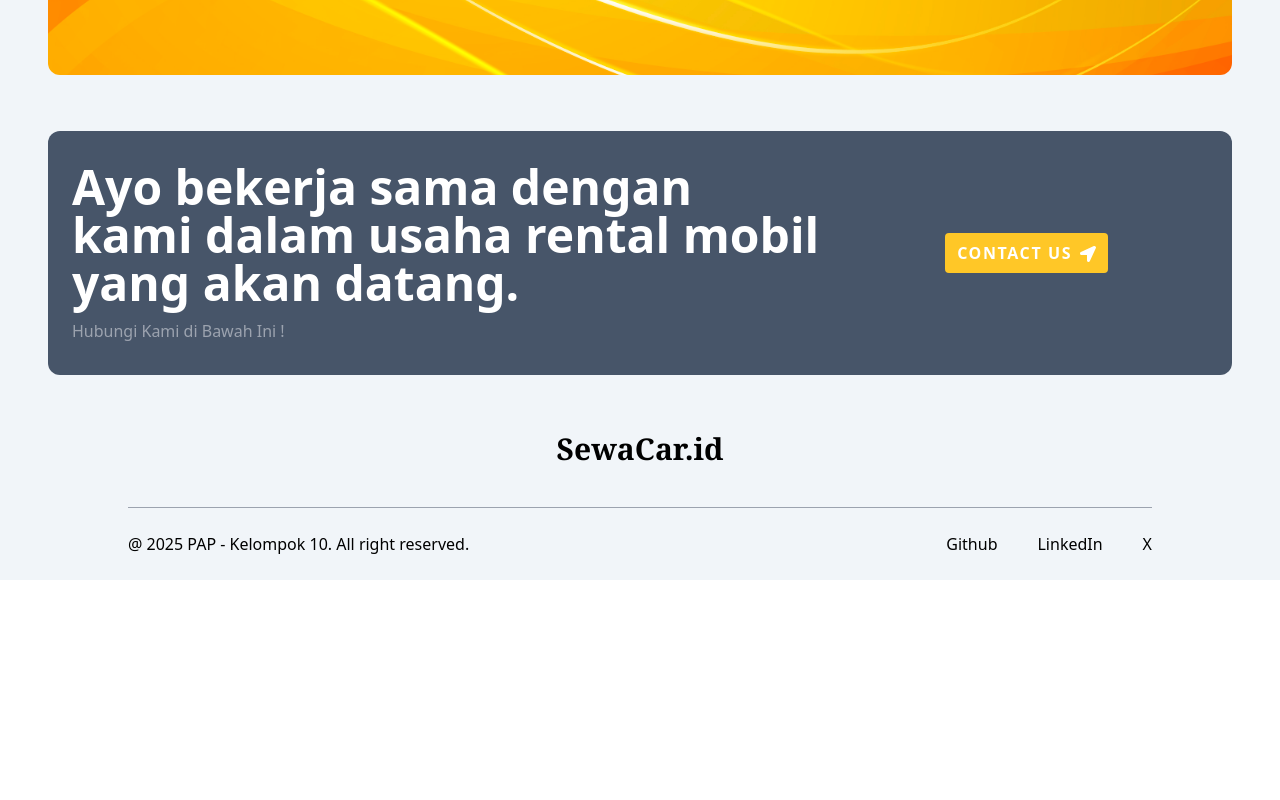
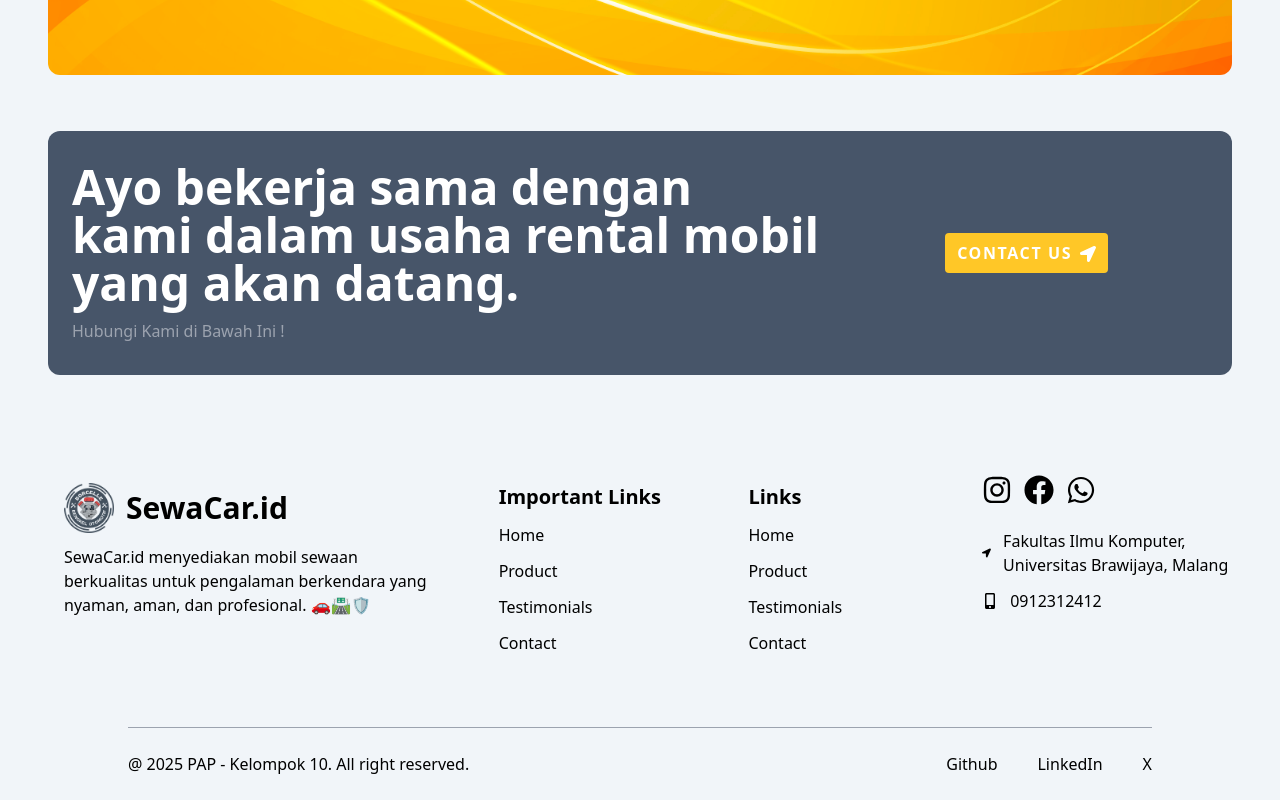
Before and after one commit to WisnuIbnu/PAP-TUGAS-AKHIR, a React (Vite) app: page / in a window 1280 px wide. Shown: the part 3133-3933 px from the top of the page. Before the commit the page ends 3713 px from the top, so only its background shows below. Built offline with nearby package versions, Linux system fonts and the light colour scheme.

Commit message:
modifikasi footer

```diff
--- a/package.json
+++ b/package.json
@@ -16,6 +16,7 @@
     "react-dom": "^18.2.0",
     "react-icons": "^4.12.0",
     "react-router-dom": "^6.30.1",
+    "react-router-hash-link": "^2.4.3",
     "react-slick": "^0.30.3",
     "slick-carousel": "^1.8.1"
   },
--- a/src/components/About/About.jsx
+++ b/src/components/About/About.jsx
@@ -24,7 +24,7 @@
 
 const About = () => {
   return (
-    <div className="dark:bg-dark text-dark bg-slate-100 sm:min-h-[600px] sm:grid sm:place-items-center duration-300">
+    <div id="product" className="dark:bg-dark text-dark bg-slate-100 sm:min-h-[600px] sm:grid sm:place-items-center duration-300">
       <div className="container">
         <div className="grid grid-cols-1 sm:grid-cols-2 place-items-center">
           <div data-aos="slide-right" data-aos-duration="1500">
--- a/src/components/Footer/Footer.jsx
+++ b/src/components/Footer/Footer.jsx
@@ -1,12 +1,123 @@
+import { HashLink } from 'react-router-hash-link';
+import footerLogo from "/logo.png";
+import {
+  FaFacebook,
+  FaInstagram,
+  FaLocationArrow,
+  FaMobileAlt,
+  FaWhatsapp,
+} from "react-icons/fa";
+
+const FooterLinks = [
+  {
+    title: "Home",
+    to: "/#hero",
+  },
+  {
+    title: "Product",
+    to: "/#product",
+  },
+  {
+    title: "Testimonials",
+    to: "/#testimoni",
+  },
+  {
+    title: "Contact",
+    to: "/#contact",
+  },
+];
+
 
 const Footer = () => {
+
   return (
- <div className='bg-slate-100 dark:bg-dark'>
-      <div className='text-center'>
+     <div className='bg-slate-100 dark:bg-dark'>
+     <div className="container">
+        <div data-aos="zoom-in" className="grid md:grid-cols-3 px-2 sm:px-0 pt-5">
+          {/* company details */}
+          <div className="py-8 px-4">
+            <h1 className="sm:text-3xl text-xl font-bold sm:text-left text-justify mb-3 flex items-center gap-3">
+              <img src={footerLogo} alt="" className="max-w-[50px]" />
+              SewaCar.id
+            </h1>
+            <p>
+            SewaCar.id menyediakan mobil sewaan berkualitas untuk pengalaman berkendara yang nyaman, aman, dan profesional. 🚗🛣️🛡️
+            </p>
+          </div>
 
-          <div className='w-max flex items-center mx-auto gap-2'>
-            <span className="text-3xl font-bold font-serif">SewaCar.id</span>
+          {/* Footer Links */}
+          <div className="grid grid-cols-2 sm:grid-cols-3 col-span-2 md:pl-10">
+            <div>
+              <div className="py-8 px-4">
+                <h1 className="sm:text-xl text-xl font-bold sm:text-left text-justify mb-3">
+                  Important Links
+                </h1>
+                <ul className="flex flex-col gap-3">
+                  {FooterLinks.map((link) => (
+                    <li
+                      className="cursor-pointer hover:text-primary hover:translate-x-1 duration-300"
+                      key={link.title}
+                    >
+                      <HashLink
+                        to={link.to}
+                        className=""
+                      >
+                        {link.title}
+                      </HashLink>
+                    </li>
+                  ))}
+                </ul>
+              </div>
+            </div>
+            <div>
+              <div className="py-8 px-4">
+                <h1 className="sm:text-xl text-xl font-bold sm:text-left text-justify mb-3">
+                  Links
+                </h1>
+                <ul className="flex flex-col gap-3">
+                {FooterLinks.map((link) => (
+                    <li
+                      className="cursor-pointer hover:text-primary hover:translate-x-1 duration-300"
+                      key={link.title}
+                    >
+                      <HashLink
+                        to={link.to}
+                        className=""
+                      >
+                        {link.title}
+                      </HashLink>
+                    </li>
+                  ))}
+                </ul>
+              </div>
+            </div>
+
+            {/* social links */}
+
+            <div>
+              <div className="flex items-center gap-3 mt-6">
+                <a href=""
+                >
+                  <FaInstagram className="text-3xl" />
+                </a>
+                <a href="#">
+                  <FaFacebook className="text-3xl" />
+                </a>
+                <a href=""><FaWhatsapp className="text-3xl" /></a>
+              </div>
+              <div className="mt-6">
+                <div className="flex items-center gap-3">
+                  <FaLocationArrow />
+                  <a href="">Fakultas Ilmu Komputer, Universitas Brawijaya, Malang</a>
+                </div>
+                <div className="flex items-center gap-3 mt-3">
+                  <FaMobileAlt />
+                  <a href="">0912312412</a>
+                </div>
+              </div>
+            </div>
           </div>
+        </div>
       </div>
 
       <div className='text-center sm:flex items-center justify-between border-t border-gray-400 mx-[10%] mt-10 py-6'>
--- a/src/components/Hero/Hero.jsx
+++ b/src/components/Hero/Hero.jsx
@@ -10,7 +10,7 @@
   }, []);
 
   return (
-    <div className="dark:bg-dark text-dark bg-slate-100 dark:text-white duration-300">
+    <div id='hero' className="dark:bg-dark text-dark bg-slate-100 dark:text-white duration-300">
       <div className="container min-h-[620px] flex">
         <div className="grid grid-cols-1 sm:grid-cols-2 place-items-center">
           <div
```
Also changed, not shown: 1 other file (tests, documents, lock files or other folders).
